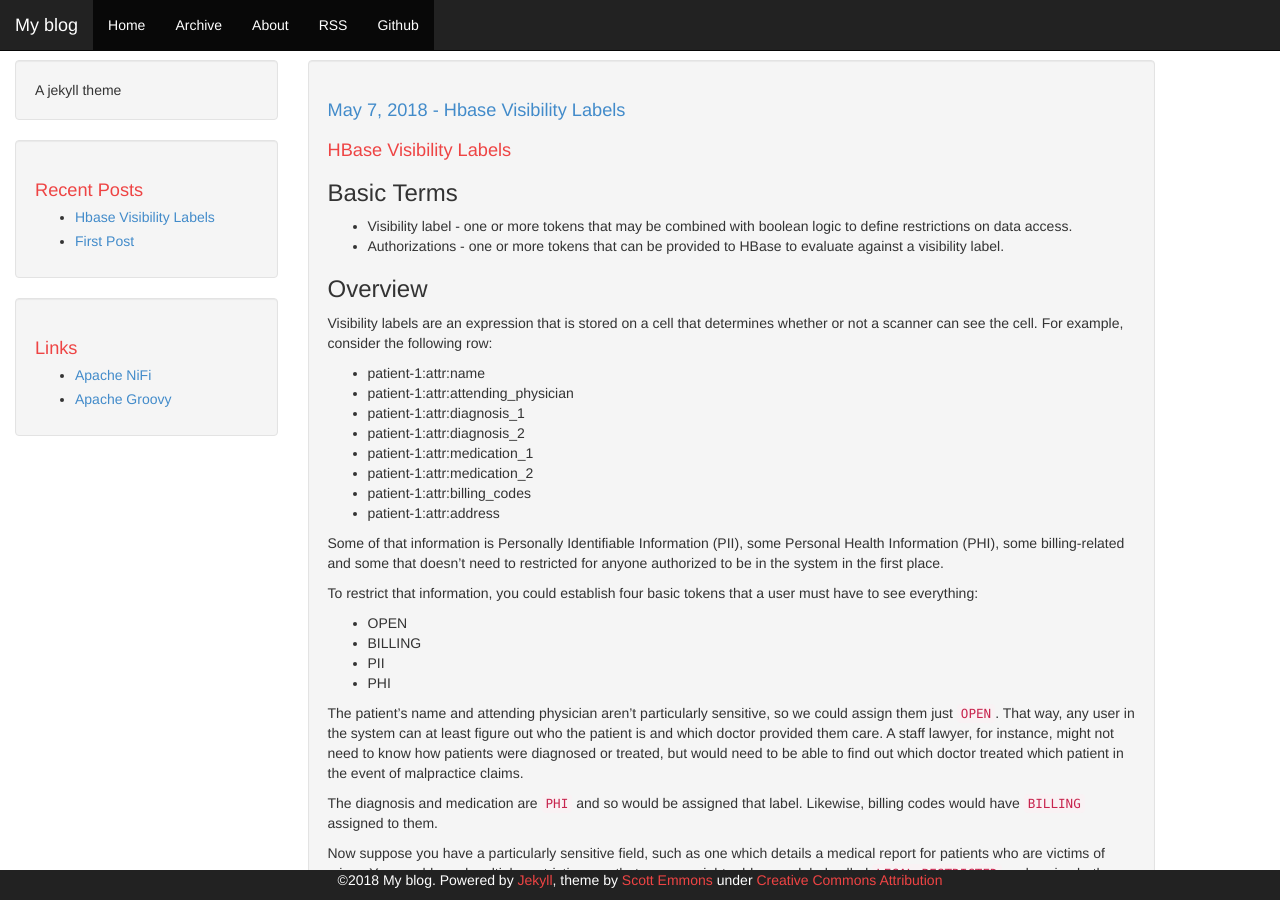
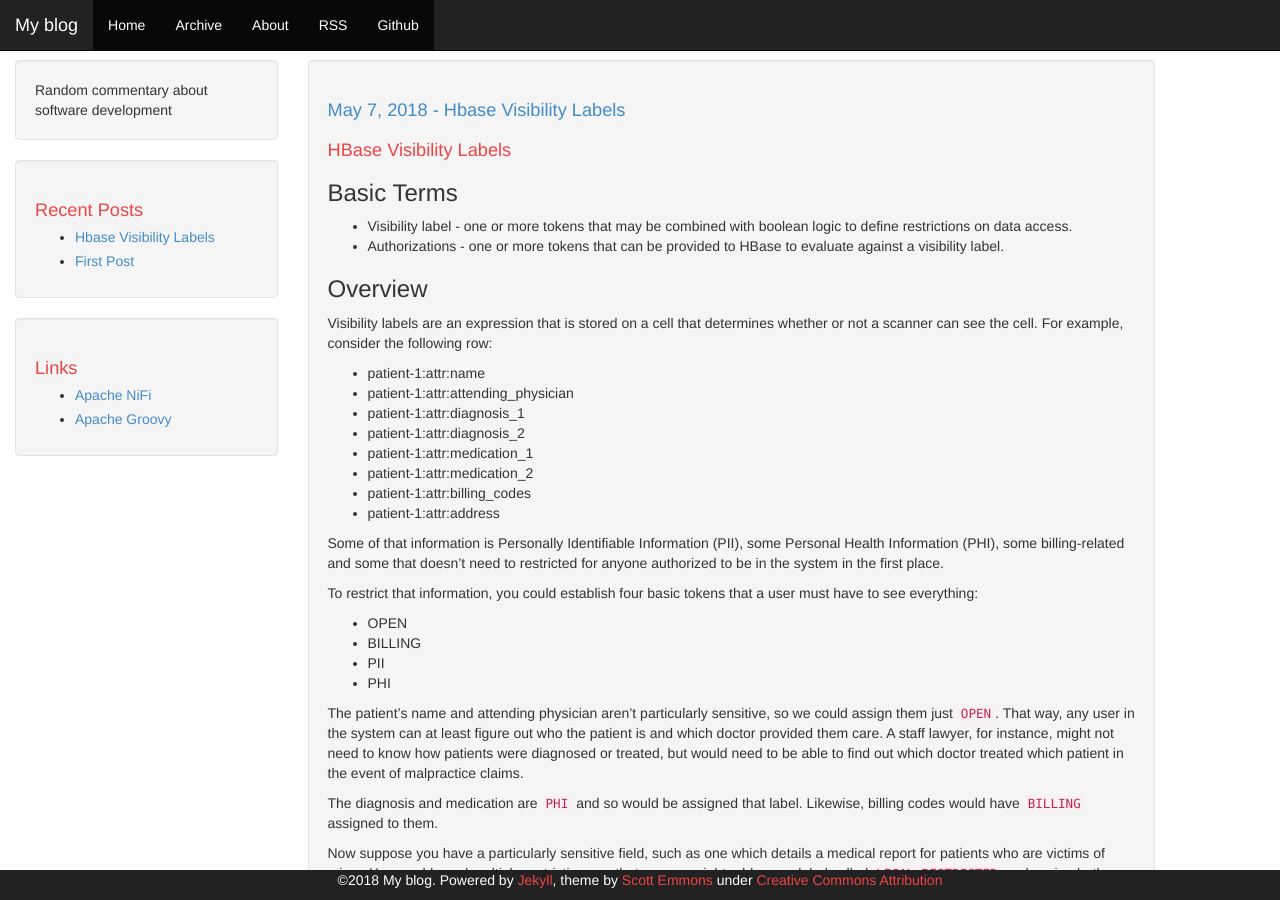
Before and after one commit to MikeThomsen/mikethomsen.github.io, a Jekyll site: the page built from index.html, in a window 1280 px wide and 900 px high. Built offline with Jekyll 4.4.1, drawn with Linux system fonts in a browser that asks for light colours; the list of posts is cut into pages by our own code.

Commit message:
Changed description.

```diff
--- a/_config.yml
+++ b/_config.yml
@@ -1,7 +1,7 @@
 # Jekyll configuration
 
 name: My blog
-description: A jekyll theme
+description: Random commentary about software development
 
 # url is currently only used only for the RSS feed in feed.xml
 url: https://scotte.github.io/jekyll-clean
```
